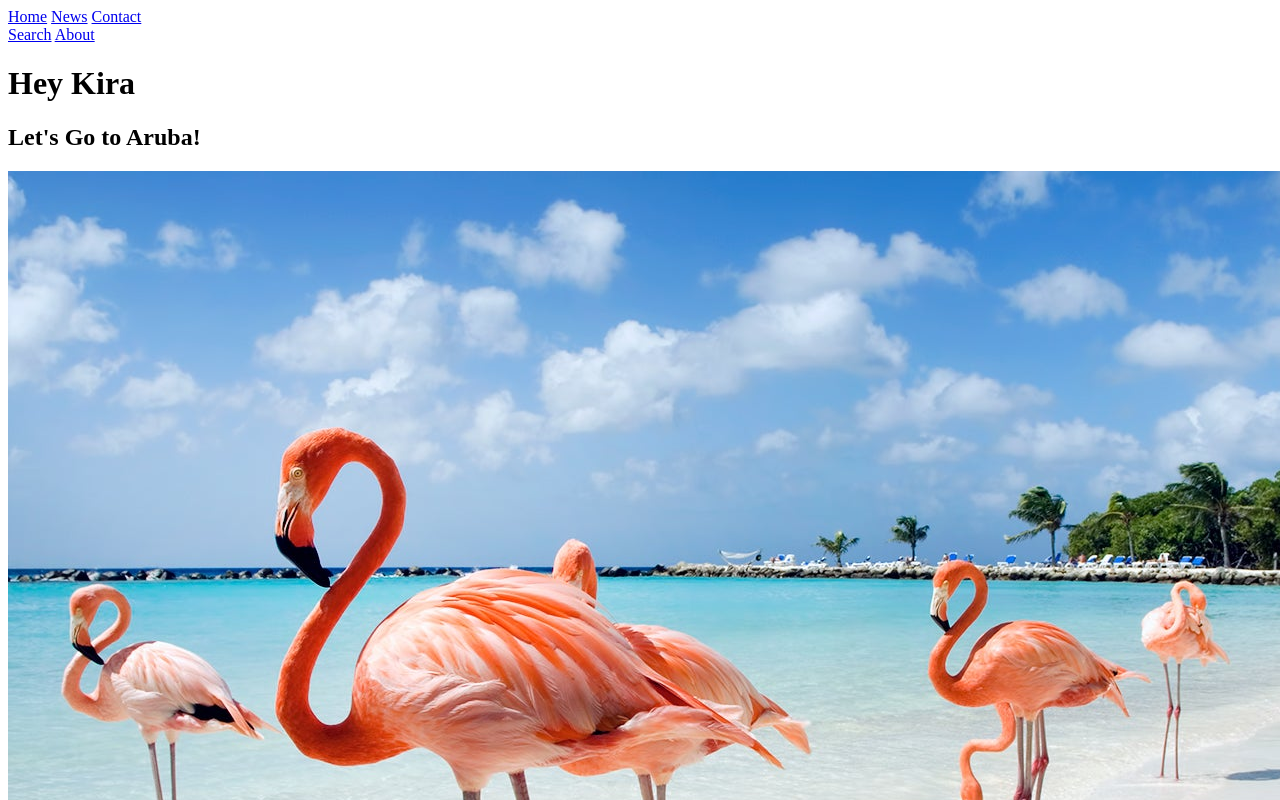
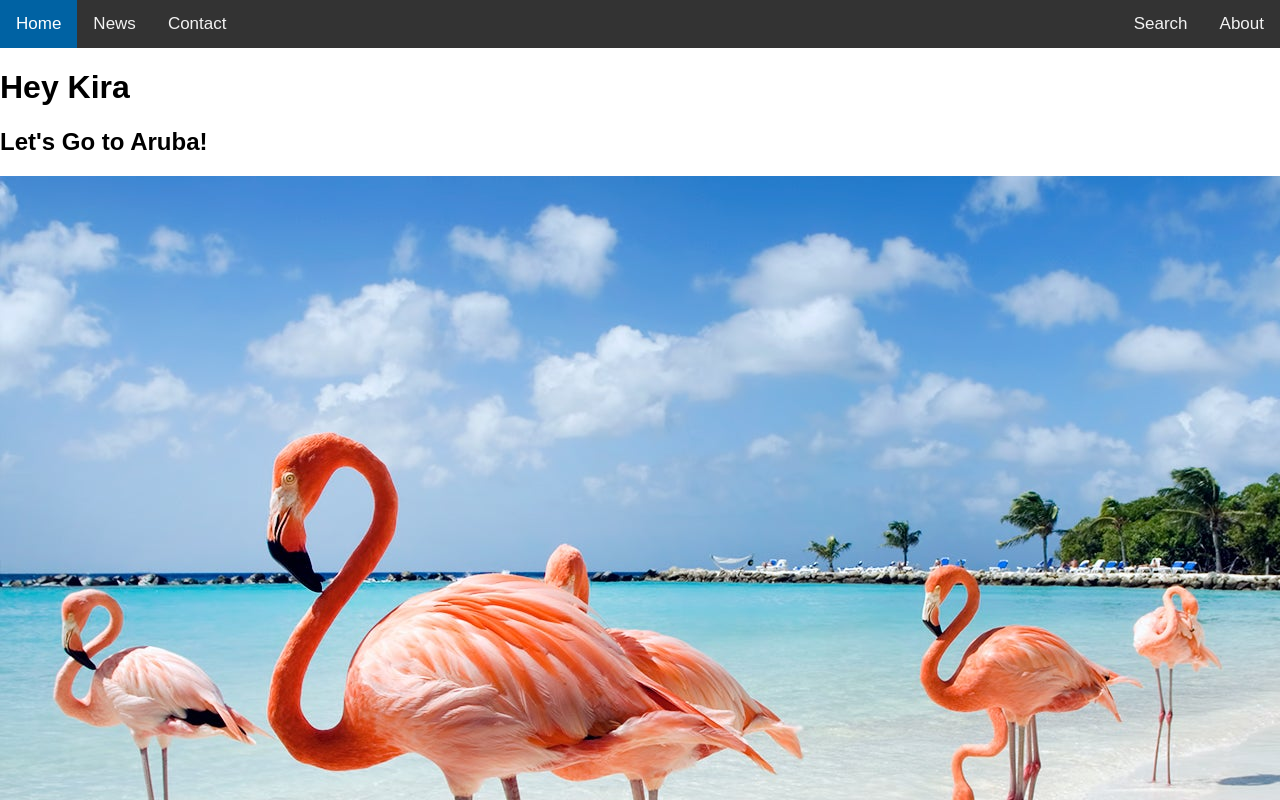
Before and after one commit to dsobczak010/dizd00.github.io, a plain HTML site: page index.html in a window 1280 px wide. Shown: the top 800 px of the page. Drawn offline with Linux system fonts and the light colour scheme.

Commit message:
Update index.css

```diff
--- a/index.css
+++ b/index.css
@@ -1,13 +1,34 @@
-li {
+
+
+body {
+    margin: 0;
     font-family: Arial, Helvetica, sans-serif;
-    font-size: 20px;
-    display: inline-block;
-    border: 1px solid black;
-    padding: 5px;
-    background-color: pink;
-}
+  }
 
-li:hover {
-    background-color: white;
-    color: pink;
-}
+  .topnav {
+    overflow: hidden;
+    background-color: #333;
+  }
+
+  .topnav a {
+    float: left;
+    color: #f2f2f2;
+    text-align: center;
+    padding: 14px 16px;
+    text-decoration: none;
+    font-size: 17px;
+  }
+
+  .topnav a:hover {
+    background-color: #ddd;
+    color: black;
+  }
+
+  .topnav a.active {
+    background-color: #0062a3;
+    color: white;
+  }
+
+  .topnav-right {
+    float: right;
+  }
```
